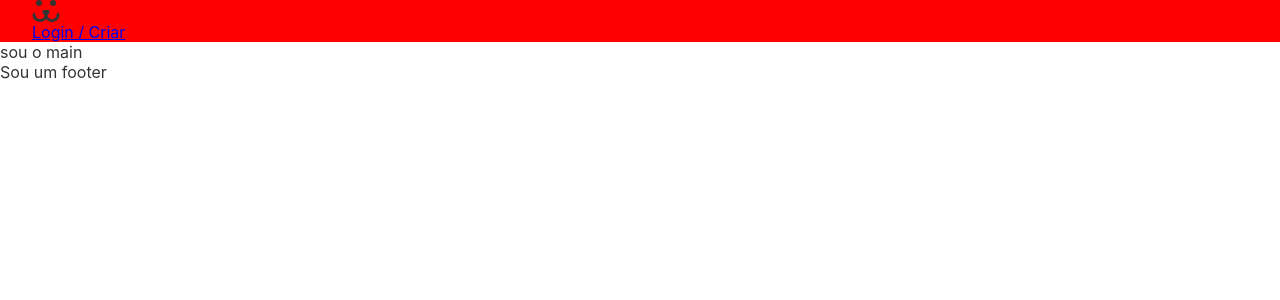
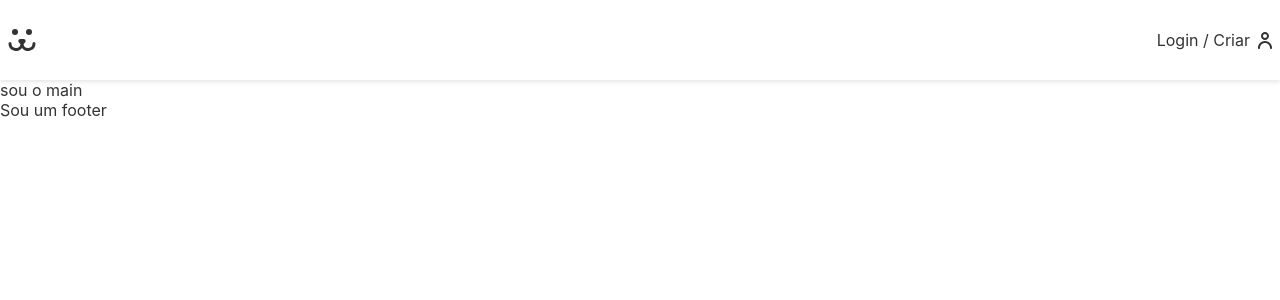
Before and after one commit to Dener-Garcia/curse-social-dogs-reactJS, a React (Vite) app: page / in a window 1280 px wide. Shown: the top 300 px of the page. Built offline with nearby package versions, Linux system fonts and the light colour scheme.

Commit message:
feat: created logins componentes

```diff
--- a/src/components/Header/Header.jsx
+++ b/src/components/Header/Header.jsx
@@ -6,11 +6,13 @@ const Header = () => {
   return(
     <>
     <header className={styles.header}>
-      <nav className='container'>
+      <nav className={styles.nav}>
         <Link to="/">
         <img src={dogs} alt='Logo social dogs, um icone de um cachorro sorrindo' />
         </Link>
-        <Link to="/login">Login / Criar</Link>
+        <Link className={styles.login} to="/login">
+          Login / Criar
+        </Link>
       </nav>
     </header>
     </>
--- a/src/components/Header/header.module.css
+++ b/src/components/Header/header.module.css
@@ -1,3 +1,34 @@
 header{
-  background-color: red;
+  width: 100%;
+  box-shadow: 0 2px 4px rgba(0, 0, 0, 0.1);
+  padding: 0.5rem;
+  position: sticky;
+  z-index: 100;
+  background-color: #fff;
 }
+
+.nav{
+  height: 4rem;
+  display: flex;
+  align-items: center;
+  justify-content: space-between;
+}
+
+.logo{
+  padding: 0.5rem;
+}
+
+.login{
+  color: #333;
+  display: flex;
+  align-items: center;
+}
+
+.login::after{
+  content: "";
+  display: inline-block;
+  width: 14px;
+  height: 17px;
+  background: url('../../Assets/usuario.svg') no-repeat center center;
+  margin-left: .5rem;
+}
--- a/src/components/Login/Login.jsx
+++ b/src/components/Login/Login.jsx
@@ -1,8 +1,19 @@
+import { Route, Routes } from "react-router-dom"
+import LoginForm from "./LoginForm"
+import LoginPasswordLost from "./LoginPasswordLost"
+import LoginPasswordReset from "./LoginPasswordReset"
+
 const Login = () => {
   return(
     <>
     <div>
       sou pagina login
+      <Routes>
+        <Route path="/" element={<LoginForm />} />
+        <Route path="criar" element={<LoginCreate />} />
+        <Route path="perdeu" element={<LoginPasswordLost />} />
+        <Route path="reset" element={<LoginPasswordReset />} />
+      </Routes>
     </div>
     </>
   )
--- /dev/null
+++ b/src/components/Login/LoginForm.jsx
@@ -0,0 +1,9 @@
+const LoginForm = () => {
+  return(
+    <>
+    <div>Fomulario login</div>
+    </>
+  )
+}
+
+export default LoginForm
--- /dev/null
+++ b/src/components/Login/LoginPasswordLost.jsx
@@ -0,0 +1,9 @@
+const LoginPasswordLost = () => {
+  return(
+    <>
+    sou login password create
+    </>
+  )
+}
+
+export default LoginPasswordLost
--- /dev/null
+++ b/src/components/Login/LoginPasswordReset.jsx
@@ -0,0 +1,9 @@
+const LoginPasswordReset = () => {
+  return(
+    <>
+      sou login password reset
+    </>
+  )
+}
+
+export default LoginPasswordReset
--- a/src/index.css
+++ b/src/index.css
@@ -17,6 +17,10 @@ ul, li{
   margin: 0;
   padding: 0;
   list-style: none;
+}
+
+a{
+  text-decoration: none;
 }
 
 img{
```
Also changed, not shown: src/components/Login/LoginCreate.jsx (added, +9 -0 lines), 1 other file (tests, documents, lock files or other folders).
